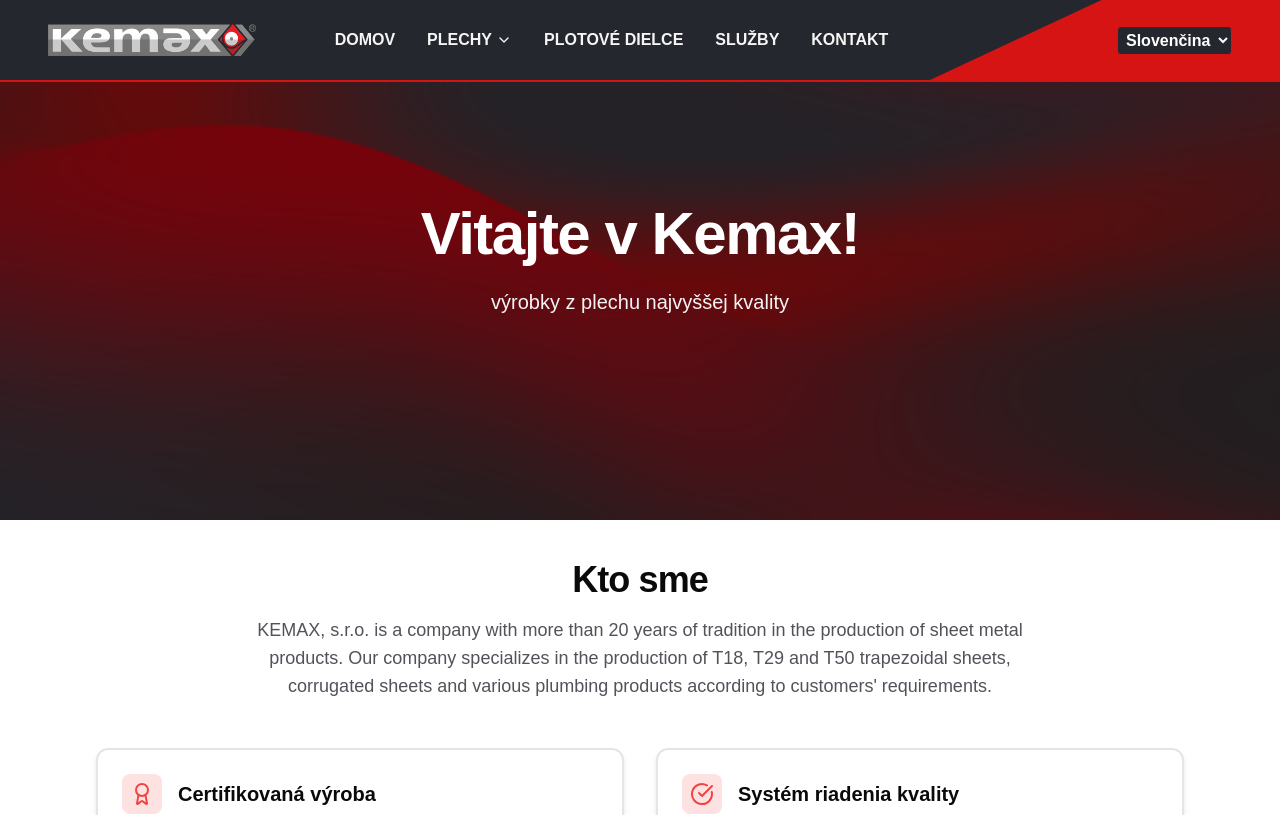
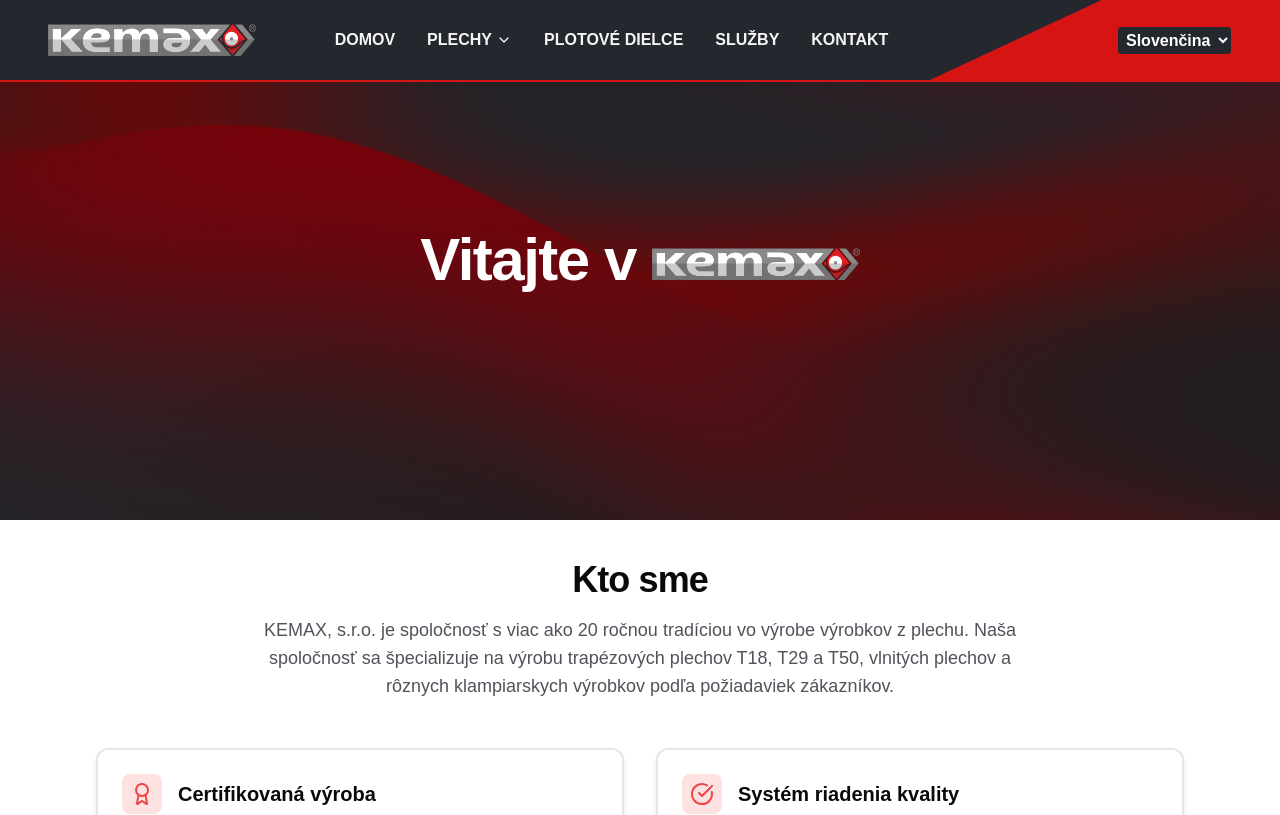
Before and after one commit to YaroSK26/kemax, a Next.js app: page / in a window 1280 px wide. Shown: the top 815 px of the page. Built offline with nearby package versions, Linux system fonts and the light colour scheme.

Commit message:
uprava prekladu a navbaru

```diff
--- a/app/page.js
+++ b/app/page.js
@@ -33,6 +33,8 @@
     },
   };
 
+
+
   return (
     <div className="relative">
       {/* Hero Section */}
@@ -46,15 +48,16 @@
         >
           <div className="max-w-2xl h-screen bg-content flex justify-center items-center flex-col">
             <motion.h1
-              className="text-4xl text-center font-bold tracking-tight text-white sm:text-5xl lg:text-6xl"
+              className="text-4xl text-center font-bold flex sm:flex-row flex-col gap-4 justify-center items-center tracking-tight text-white sm:text-5xl lg:text-6xl"
               initial={{ opacity: 0, y: -20 }}
               whileInView={{ opacity: 1, y: 0 }}
               viewport={{ once: true }}
               transition={{ duration: 0.6, delay: 0.2 }}
             >
               {translations.WELCOME}
+              <img src="./logo.png" alt="logo kemax" className="w-52 h-8 mt-2 " />
             </motion.h1>
-            <motion.p
+            {/* <motion.p
               className="text-center mt-6 text-xl text-zinc-100"
               initial={{ opacity: 0, y: -20 }}
               whileInView={{ opacity: 1, y: 0 }}
@@ -62,7 +65,7 @@
               transition={{ duration: 0.6, delay: 0.2 }}
             >
               {translations.SUBTITLE}
-            </motion.p>
+            </motion.p> */}
           </div>
         </motion.div>
       </div>
--- a/components/Navbar.jsx
+++ b/components/Navbar.jsx
@@ -211,6 +211,19 @@
     { href: "/kontakt", text: "KONTAKT" },
   ];
 
+
+  useEffect(() => {
+    if (isOpen) {
+      document.body.style.overflow = "hidden";
+    } else {
+      document.body.style.overflow = "unset";
+    }
+
+    return () => {
+      document.body.style.overflow = "unset";
+    };
+  }, [isOpen]);
+
   return (
     <div className="relative">
       <div className="fixed top-0 left-0 border-b-2 border-b-[#d61414] right-0 flex justify-between bg-[#24272D] text-white font-bold z-50 items-center p-6 sm:px-12 px-6">
@@ -280,7 +293,7 @@
       <AnimatePresence>
         {isOpen && (
           <motion.div
-            className="fixed inset-0  bg-[#24272D] pt-32 h-screen flex flex-col items-center justify-start space-y-8 z-40 overflow-y-auto "
+            className="fixed inset-0 bg-[#24272D] pt-32 h-screen flex flex-col items-center justify-start space-y-8 z-40 overflow-y-auto pb-20"
             initial={{ opacity: 0, x: "100%" }}
             animate={{ opacity: 1, x: 0 }}
             exit={{ opacity: 0, x: "100%" }}
--- a/public/locales/en.json
+++ b/public/locales/en.json
@@ -9,10 +9,10 @@
   "FARBY": "COLORS",
   "MATERIAL": "MATERIAL",
 
-  "WELCOME": "Welcome to Kemax!",
+  "WELCOME": "Welcome to",
   "SUBTITLE": "highest quality sheet metal products",
   "WHO_WE_ARE": "Who We Are",
-  "WHO_WE_ARE_DESC": "KEMAX, s.r.o. is a company with more than 20 years of tradition in sheet metal manufacturing. Our company specializes in the production of high-quality sheet metal components for various industrial sectors.",
+  "WHO_WE_ARE_DESC": "KEMAX, s.r.o. is a company with more than 20 years of tradition in the production of sheet metal products. Our company specializes in the production of T18, T29 and T50 trapezoidal sheets, corrugated sheets and various plumbing products according to customers' requirements.",
   "CERTIFIED_PRODUCTION": "Certified Production",
   "CERTIFIED_PRODUCTION_DESC": "Our production is certified by the Welding Research Institute of SR, which confirms the high quality of our formed sheets and manufacturing processes.",
   "QUALITY_MANAGEMENT": "Quality Management System",
--- a/public/locales/sk.json
+++ b/public/locales/sk.json
@@ -9,10 +9,10 @@
   "FARBY": "FARBY",
   "MATERIAL": "MATERIÁL",
 
-  "WELCOME": "Vitajte v Kemax!",
+  "WELCOME": "Vitajte v",
   "SUBTITLE": "výrobky z plechu najvyššej kvality",
   "WHO_WE_ARE": "Kto sme",
-  "WHO_WE_ARE_DESC": "KEMAX, s.r.o. is a company with more than 20 years of tradition in the production of sheet metal products. Our company specializes in the production of T18, T29 and T50 trapezoidal sheets, corrugated sheets and various plumbing products according to customers' requirements.",
+  "WHO_WE_ARE_DESC": "KEMAX, s.r.o. je spoločnosť s viac ako 20 ročnou tradíciou vo výrobe výrobkov z plechu. Naša spoločnosť sa špecializuje na výrobu trapézových plechov T18, T29 a T50, vlnitých plechov a rôznych klampiarskych výrobkov podľa požiadaviek zákazníkov.",
   "CERTIFIED_PRODUCTION": "Certifikovaná výroba",
   "CERTIFIED_PRODUCTION_DESC": "Naša výroba je certifikovaná Výskumným ústavom zváračským SR, čo potvrdzuje vysokú kvalitu našich tvarovaných plechov a výrobných procesov.",
   "QUALITY_MANAGEMENT": "Systém riadenia kvality",
```
